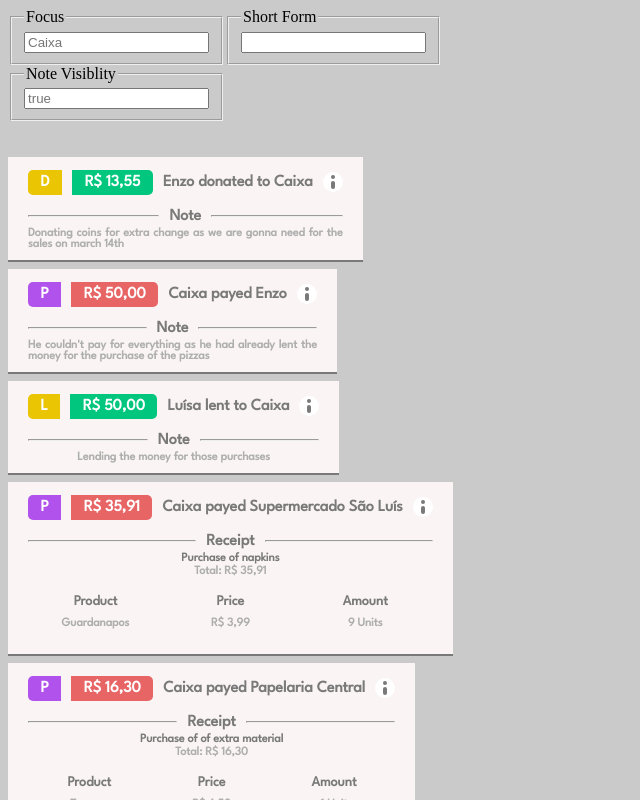
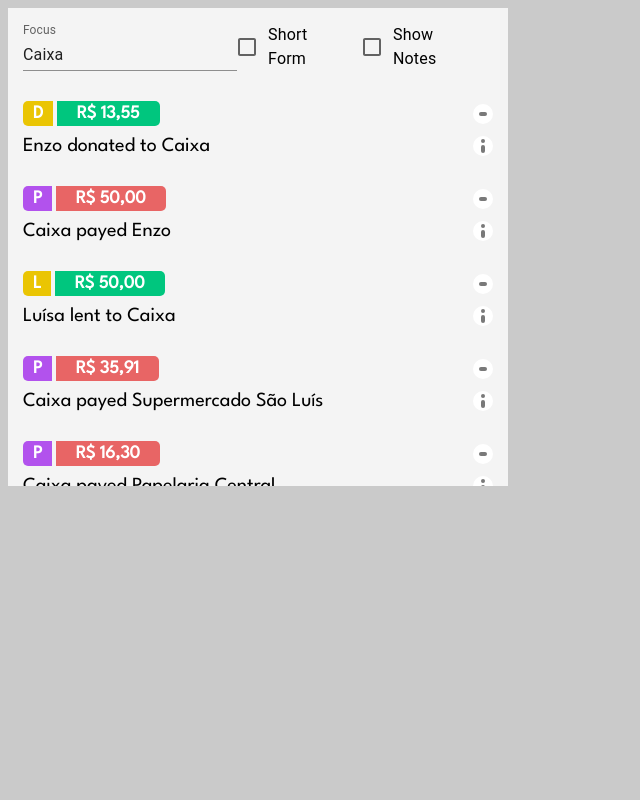
Before and after one commit to EnzoHB/NR-Sales-Website, a React (Create React App) app: page / in a window 1280 px wide. Shown: the top 800 px of the page, without its empty margins (0-640 px from the left). Built offline with nearby package versions, Linux system fonts and the light colour scheme.

Commit message:
Going nuts with the result
This is so fucking good BRO React is amazing

```diff
--- a/package.json
+++ b/package.json
@@ -3,6 +3,9 @@
   "version": "0.1.0",
   "private": true,
   "dependencies": {
+    "@emotion/react": "^11.8.2",
+    "@emotion/styled": "^11.8.1",
+    "@mui/material": "^5.5.0",
     "@testing-library/jest-dom": "^5.16.2",
     "@testing-library/react": "^12.1.4",
     "@testing-library/user-event": "^13.5.0",
--- a/src/App.js
+++ b/src/App.js
@@ -1,10 +1,16 @@
 import React from 'react';
 import Ledger from './Components/Ledger.js';
+import { ledger } from './App/ledger.js'
 
 function App() {
+  const width = '500px';
+  const focus = 'Caixa';
+  const shortForm = false;
+  const noteVisibility = false;
+
   return (
     <>
-      <Ledger />
+      <Ledger width={width} focus={focus} items={ledger.history} shortForm={shortForm} noteVisibility={noteVisibility}/>
     </>
   )
 }
--- a/src/Components/Entry.js
+++ b/src/Components/Entry.js
@@ -1,4 +1,5 @@
-import React, { Component } from 'react'
+import React, { Component, useState } from 'react'
+import '../Styles/Entry.css';
 import { nanoid } from 'nanoid'
 
 class Entry extends Component {
@@ -7,19 +8,40 @@ class Entry extends Component {
 
         this.state = {
             shortForm: props.shortForm,
-            isNoteVisible: props.isNoteVisible
+            isNoteVisible: props.isNoteVisible,
+            wasNoteVisible: props.isNoteVisible
         }
     };
 
-    handleButtonClick(event) {
-        this.setState({ isNoteVisible: !this.state.isNoteVisible })
+    handleNoteButtonClick(event) {
+        this.setState({
+            isNoteVisible: !this.state.isNoteVisible,
+            wasNoteVisible: !this.state.wasNoteVisible
+        })
+    };
+
+    handleShortButtonClick() {
+        this.setState({
+            shortForm: !this.state.shortForm,
+            isNoteVisible: !this.state.isNoteVisible && this.state.wasNoteVisible,
+        })
     };
 
     render() {
+        var hide = this.props.isVisible? '' : 'hide';
+        var alone = this.props.isAlone? 'alone' : '';;
+
+        const entry = ['entry', hide, alone].join(' ').trim();
+
+        var hide = this.state.shortForm? 'hide' : '';
+
+        const container = ['container', hide].join(' ').trim()
 
         return (
-            <div className={this.props.isVisible? 'entry': 'entry hide'}>
-                <div className='body centralize'>
+            <div className={entry}>
+                <div className='body'>
+                    <div className='container'>
+                        <div className='indicators'>
                             <Operation operation={this.props.operation} />
                             <Amount
                                 focus={this.props.focus}
@@ -28,13 +50,18 @@ class Entry extends Component {
                                 subject={this.props.subject}
                                 operation={this.props.operation}
                             />
+                        </div>
+                        <ShortButton onClick={this.handleShortButtonClick.bind(this)} />
+                    </div>
+                    <div className={container}>
                         {this.state.shortForm? <></> :
                         <Text
                             subject={this.props.subject}
                             target={this.props.target}
                             operation={this.props.operation}
                         />}
-                    {this.state.shortForm? <></> : <Button onClick={this.handleButtonClick.bind(this)} />}
+                        {this.state.shortForm? <></> : <NoteButton onClick={this.handleNoteButtonClick.bind(this)} />}
+                    </div>
                 </div>
                 <div className={this.state.isNoteVisible? 'note': 'note hide'}>
                     {
@@ -63,7 +90,7 @@ function Operation({ operation }) {
     }
 
     return (
-        <div className='indicator operation centralize' style={{ backgroundColor: color }}>{text}</div>
+        <div className='indicator operation' style={{ backgroundColor: color }}>{text}</div>
     )
 };
 
@@ -79,7 +106,7 @@ function Text({ subject, target, operation }) {
     };
 
     return (
-        <div className='text centralize'>
+        <div className='text'>
             {`${subject || 'Someone'} ${verb} ${target || 'Somebody'}`}
         </div>
     );
@@ -106,17 +133,36 @@ function Amount({ focus, subject, target, operation, amount }) {
     color = grey;
 
     return (
-        <div className='indicator amount centralize' style={{ backgroundColor: color }}>
+        <div className='indicator amount' style={{ backgroundColor: color }}>
             {Number(amount).toLocaleString('pt-br', { style: 'currency', currency: 'BRL'})}
         </div>
     )
 };
 
-function Button({ onClick }) {
+function NoteButton({ onClick }) {
     return (
-        <div className='button centralize' onClick={onClick}>
+        <div className='button'>
+            <div className='circle' onClick={onClick}>
                 <div className='c'></div>
                 <div className='i'></div>
+            </div>
+        </div>
+    );
+};
+
+function ShortButton({ onClick, shortForm }) {
+    const longFormStyle = { transform: 'rotate(0.25turn)'}
+    const shortFormStyle = { };
+
+    var [ shortForm, setShortForm ] = useState(shortForm);
+
+    const handleClick = event => (setShortForm(!shortForm), onClick(event));
+
+    return (
+        <div className='button'>
+            <div className='circle' onClick={handleClick}>
+                <div className='i' style={shortForm? shortFormStyle: longFormStyle}></div>
+            </div>
         </div>
     );
 };
@@ -124,10 +170,12 @@ function Button({ onClick }) {
 function Content({ string }) {
     return (
         <>
-            <div className='title'>
-                <hr/><div className='header centralize'>Note</div><hr/>
+            <div className='header'>
+                <div className='line' />
+                <div className='title'>Note</div>
+                <div className='line' />
             </div>
-            <div className='content centralize'>{string}</div>
+            <div className='content'>{string}</div>
         </>
     )
 };
@@ -138,13 +186,14 @@ function Receipt({ receipt }) {
 
     return (
         <>
-            <div className='title'>
-                <hr/><div className='header centralize'>Receipt</div><hr/>
+            <div className='header'>
+                <div className='line' />
+                <div className='title'>Receipt</div>
+                <div className='line' />
             </div>
+            <div className='info'>
                 <div className='name'>{receipt.name}</div>
-            <div className='total'>
-                Total: {Number(receipt.total).toLocaleString(...locale)}
-            </div>
+                <div className='total'>Total: {Number(receipt.total).toLocaleString(...locale)}</div>
                 <div className='table'>
                     <table>
                         <thead>
@@ -158,6 +207,7 @@ function Receipt({ receipt }) {
                             {receipt.items.map(item => < TableRow key={nanoid()} item={item} locale={locale}/>)}
                         </tbody>
                     </table>
+                </div>
             </div>
         </>
     )
--- a/src/Components/Ledger.js
+++ b/src/Components/Ledger.js
@@ -1,40 +1,43 @@
-import React, { createRef, useEffect, useState, useRef, Component } from 'react';
+import React, { useRef, useState } from 'react';
 import Entry from './Entry.js';
-import '../Styles/Entry.css';
-import '../Styles/Note.css';
-import { ledger } from '../App/ledger.js'
+import '../Styles/Ledger.css';
+
+import { Checkbox, TextField, FormGroup, FormControlLabel } from '@mui/material';
 import { nanoid } from 'nanoid';
 
-const FOCUS = 'Caixa';
-const DEFAULT_NOTE_VISIBILITY = true;
 
-const index = ledger.history.length - 1;
-const sample = [ ledger.history[index] ];
+function Ledger({ width, focus, items, shortForm, noteVisibility }) {
 
-function Ledger(props) {
-    const t = true;
-    const f = false;
-    const style = {
-        display: 'flex',
-        width: '500px',
-        flexWrap: 'wrap',
-    }
+    var [ width, setWidth ] = useState(width);
+    var [ items, setItems ] = useState(items)
+    var [ focus, setFocus ] = useState(focus);
 
-    const [ focus, setFocus ] = useState(FOCUS);
-    const [ shortForm, setShortForm ] = useState(false);
-    const [ defaultNoteVisibility, setDefaultNoteVisibility ] = useState(DEFAULT_NOTE_VISIBILITY);
+    var [ shortForm, setShortForm] = useState(shortForm);
+    var [ noteVisibility, setNoteVisiblity] = useState(noteVisibility);
+
+    const handleTextChange = event => setFocus(event.target.value);
+    const handleShortFormClick = event => setShortForm(event.target.checked)
+    const handleNoteVisiblityClick = event => setNoteVisiblity(event.target.checked);
+
+    function handleLoad(event) {
+        console.log('Enzo')
+        event.target.scrollTo({
+            top: 0,
+            left: 0,
+            behavior: 'smooth'
+        });
+    };
 
     return (
         <>
-        <div style={style}>
-            <Input legend='Focus' placeholder={focus} onChange={setFocus}/>
-            <Input legend='Short Form' placeholder={shortForm} onChange={setShortForm}/>
-            <Input legend='Note Visiblity' placeholder={`${defaultNoteVisibility}`} onChange={setDefaultNoteVisibility}/>
+        <div style={{ width }}>
+            <div className='controls'>
+                <TextField id="standard-basic" label="Focus" variant="standard" onChange={handleTextChange} defaultValue={focus}/>
+                <FormControlLabel control={<Checkbox onChange={handleShortFormClick}/>} label="Short Form" />
+                <FormControlLabel control={<Checkbox onChange={handleNoteVisiblityClick}/>} label="Show Notes" />
             </div>
-        <br/>
-        <br/>
-        <div className='ledger'>
-            {ledger.history.map(({ subject, operation, target, amount, note }) => (
+            <div className='ledger' onLoad={handleLoad}>
+                {items.map(({ id, subject, operation, target, amount, note }) => (
                     <Entry
                         key={nanoid()}
                         shortForm={shortForm}
@@ -45,15 +48,17 @@ function Ledger(props) {
                         subject={subject}
                         isVisible={focus == subject || focus == target}
                         operation={operation}
-                    isNoteVisible={defaultNoteVisibility}
+                        isNoteVisible={noteVisibility}
                     />
                     )
-            )}
+                ).reverse()}
+            </div>
         </div>
         </>
     );
 }
 
+/*
 function Input({ legend, placeholder, onChange }) {
     const style = {
         width: 'fit-content',
@@ -79,4 +84,6 @@ function Input({ legend, placeholder, onChange }) {
     );
 };
 
+*/
+
 export default Ledger;
--- a/src/Styles/App.css
+++ b/src/Styles/App.css
@@ -1,14 +1,6 @@
-.ledger {
-    display: flex;
-    width: max-content;
-    flex-direction: column-reverse;
-    flex-wrap: nowrap;
-    justify-content: center;
-    gap: 7.5px;
-}
-
 body {
-    background: rgb(202, 202, 202)
+    background: rgb(202, 202, 202);
+    overflow: hidden;
 }
 
 .centralize {
@@ -21,3 +13,7 @@ body {
     visibility: hidden;
     position: absolute;
 }
+
+.alone {
+    width: min-content;
+}
--- a/src/Styles/Entry.css
+++ b/src/Styles/Entry.css
@@ -1,85 +1,227 @@
 @import url('https://fonts.googleapis.com/css2?family=League+Spartan:wght@200;300;400&family=Secular+One&display=swap');
 
+:root {
+    --background: #f4f4f4;
+    --fonts: #5c5c5c;
+    --color: #aeaeae;
+    --buttonLength: 20px;
+    --indicatorsRadius: 5px;
+    --buttonWidth: 4px;
+    --buttonHeight: 8px;
+    --padding: 15px;
+    --main: 20px;
+    --title: 18px;
+    --note: 16px;
+    --minimum-indicators-width: 175px;
+    --direction: row;
+}
+
 .entry {
-    /*background: radial-gradient(185.83% 185.83% at 50% 50%, #F3F3F3 0%, #CBCBCB 100%);
-    filter: drop-shadow(0px 4px 1px rgba(0, 0, 0, 0.2));
-    border-radius: 20px;
-    */
+    background-color: var(--background);
 
-    font-family: 'League Spartan', sans-serif;
+    font-family: 'League Spartan';
+    font-size: var(--main);
+    color: black;
 
-    padding: 0 20px;
-    width: min-content;
+    padding: var(--padding);
 
     display: flex;
     flex-direction: column;
-    align-content: flex-start;
-    justify-content: space-between;
-
-    background-color: #faf4f4;
-    border-bottom: 2px solid #797979;
-    font-weight: bold;
+    gap: calc(var(--padding) / 2);
 }
 
-.entry > .body {
+.body {
     display: flex;
-    flex-wrap: nowrap;
-    height: 50px;
+    flex-direction: column;
+    align-items: flex-start;
     gap: 10px;
+}
+
+.container {
+    display: flex;
+    flex-direction: var(--direction);
+    align-items: center;
+    width: 100%;
+    gap: 10px;
+    justify-content: space-between;
+}
+
+.indicators {
+    color: white;
+    font-size: var(--title);
+    font-weight: bold;
+
+    width: min-content;
+    height: min-content;
+
+    display: flex;
+    align-items: center;
+    justify-content: space-between;
+    gap: 3.5px;
+}
+
+.indicator {
+    height: fit-content;
+    padding: 4px 10px;
+
+    color: white;
+    font-size: var(--title);
+    font-weight: bold;
+
+    display: flex;
+    align-items: center;
+    justify-content: center;
+}
+
+.operation {
+    padding: 4px 10px;
+    border-radius: var(--indicatorsRadius) 0 0 var(--indicatorsRadius);
+}
+
+.amount {
+    padding: 4px 20px;
+    border-radius: 0 var(--indicatorsRadius) var(--indicatorsRadius) 0;
+}
+
+.text {
+    width: max-content;
+    height: min-content;
+
+    display: flex;
+    align-items: center;
+    justify-content: center;
+    text-align: end;
+}
+
+.button {
+    display: flex;
+    flex-direction: column;
+    justify-content: center;
+    align-items: center;
+    gap: 2px;
+
+    height: min-content;
+}
+
+.circle {
+    display: flex;
+    flex-direction: column;
+    justify-content: center;
+    align-items: center;
+    gap: 2px;
+
+    width: var(--buttonLength);
+    height: var(--buttonLength);
+    border-radius: calc(var(--buttonLength) / 2);
+    background-color: #ffffff;
+}
+
+.c {
+    width: var(--buttonWidth);
+    height: var(--buttonWidth);
+    border-radius: calc(var(--buttonWidth) / 2);
+    background-color: #797979
+}
+
+.i {
+    width: var(--buttonWidth);
+    height: var(--buttonHeight);
+    border-radius: calc(var(--buttonHeight) / 2);
+    background-color: #797979
+}
+
+.note {
+    display: flex;
+    flex-direction: column;
+    gap: calc(var(--padding) / 2)
+}
+
+.header {
+    display: flex;
     align-items: center;
 }
 
-.entry > .body > .indicator {
-    color: white;
-    padding: 5px 12.5px;
-    /*border-radius: 10px; */
-    font-weight: bold;
-    height: fit-content;;
+.line {
+    height: 1px;
+    width: 10px;
+    background-color: var(--fonts);
+    flex: content;
 }
 
-.entry > .body > .amount {
-    --radius: 5px;
-    border-radius: 0 var(--radius) var(--radius) 0;
-}
-
-.entry > .body > .operation {
-    --radius: 5px;
-    border-radius: var(--radius) 0 0 var(--radius);
-}
-
-.entry > .body >.text {
-    height: inherit;
-    color: #797979;
-    font-weight: bold;
+.title {
+    font-size: var(--title);
+    padding: 0 var(--padding);
     width: max-content;
 }
 
-.entry > .body > .button {
-    --length: 20px;
+.content {
+    font-size: var(--note);
+    color: var(--fonts);
+    word-wrap: break-word;
+
+    display: flex;
+    justify-content: center;
+    text-align: justify;
+}
+
+.info {
+    font-size: var(--note);
+    color: var(--fonts);
+
+    width: 100%;
+    height: fit-content;
+
     display: flex;
     flex-direction: column;
-    gap: 2px;
-    justify-self: flex;
-
-    width: var(--length);
-    height: var(--length);
-    border-radius: calc(var(--length) / 2);
-    background-color: #ffffff;
+    justify-content: center;
+    align-items: center;
+    gap: 10px
 }
 
-.entry > .body > .button > .c {
-    --pixels: 4px;
-    width: var(--pixels);
-    height: var(--pixels);
-    border-radius: calc(var(--pixels) / 2);
-    background-color: #797979
+.name {
+    color: var(--fonts);
 }
 
-.entry > .body > .button > .i {
-    --width: 4px;
-    --height: 8px;
-    width: var(--width);
-    height: var(--height);
-    border-radius: calc(var(--height) / 2);
-    background-color: #797979
+.table {
+    width: inherit;
 }
+
+table {
+    width: inherit;
+    table-layout: fixed;
+    text-align: center;
+}
+
+caption {
+    padding: 5px 0;
+}
+
+th {
+    color: black;
+    font-size: var(--title);
+}
+
+td {
+    padding: 4px;
+}
+
+/**
+<div class="entry hide">
+    <div class="body">
+        <div class='indicators'>
+            <div class="indicator operation" style="background-color: rgb(234, 197, 3);">D</div>
+            <div class="indicator amount" style="background-color: rgb(112, 112, 112);">R$&nbsp;10,00</div>
+        </div>
+        <div class="text">Enzo donated to Doações</div>
+        <div class="button">
+            <div class="c"></div>
+            <div class="i"></div>
+        </div>
+    </div>
+    <div class="note">
+        <div class="title"><hr><div class="header">Note</div><hr></div>
+        <div class="content">Everyone donates R$ 10,00 to the initial investment</div>
+    </div>
+</div>
+
+*/
--- /dev/null
+++ b/src/Styles/Ledger.css
@@ -0,0 +1,53 @@
+:root {
+    --background: #f4f4f4;
+    --fonts: #5c5c5c;
+    --color: #aeaeae;
+    --buttonLength: 20px;
+    --indicatorsRadius: 5px;
+    --buttonWidth: 4px;
+    --buttonHeight: 8px;
+    --padding: 15px;
+    --main: 20px;
+    --title: 18px;
+    --note: 16px;
+    --minimum-indicators-width: 175px;
+    --direction: row;
+}
+
+.ledger {
+    display: flex;
+    width: inherit;
+    height: 400px;
+    overflow: scroll;
+    overflow-x: hidden;
+    flex-direction: column;
+    flex-wrap: nowrap;
+    gap: 0px;
+}
+
+/* width */
+.ledger::-webkit-scrollbar {
+    width: 10px;
+}
+
+/* Track */
+.ledger::-webkit-scrollbar-track {
+    background: #f1f1f1;
+}
+
+/* Handle */
+.ledger::-webkit-scrollbar-thumb {
+    background: #888;
+}
+
+/* Handle on hover */
+.ledger::-webkit-scrollbar-thumb:hover {
+    background: #555;
+}
+
+.controls {
+    padding: var(--padding);
+    display: flex;
+    justify-content: space-between;
+    background-color: var(--background);
+}
--- a/src/Styles/Note.css
+++ /dev/null
@@ -1,99 +0,0 @@
-:root {
-    --table-round: 10px;
-}
-
-.note {
-    width: 100%;
-    height: fit-content;
-    display: flex;
-    flex-direction: column;
-    align-items: center;
-    margin: 0 0 10px 0;
-    gap: 2.5px;
-}
-
-.note > .title {
-    color: #797979;
-    width: 100%;
-    font-size: 16px;
-    display: flex;
-    justify-content: space-between;
-}
-
-.note > .title > hr {
-    height: 0;
-    width: 100%;
-}
-
-.note > .title > .header {
-    padding: 0 10px;
-}
-
-.note > .content {
-    text-align: justify;
-    color: #AEAEAE;
-    font-size: 12px;
-    word-wrap: break-word;
-    white-space: normal;
-}
-
-.note > .name {
-    color: #797979;
-    font-size: 12px;
-}
-
-.note > .total {
-    font-size: 12px;
-    color: #AEAEAE;
-}
-
-.note > .table {
-    width: 100%;
-    font-size: 12px;
-    padding: 10px 0;
-}
-
-.note > .table > table {
-    width: inherit;
-    border-collapse: collapse;
-    text-align: center;
-    color: #AEAEAE;
-    table-layout: fixed;
-}
-
-.note > .table > table > thead {
-    color: #797979;
-}
-
-
-.note > .table > table > thead > tr > th {
-    padding: 5px;
-    font-size: 14px;
-}
-
-.note > .table > table > tbody > tr > td {
-    padding: 5px 0;
-
-}
-
-
-.table table thead tr:first-child th:first-child {
-    border-top-left-radius: var(--table-round)
-}
-
-.table table thead tr:first-child th:last-child {
-    border-top-right-radius: var(--table-round)
-}
-
-.table table tr:last-child td:first-child {
-    border-bottom-left-radius: var(--table-round)
-}
-
-.table table tr:last-child td:last-child {
-    border-bottom-right-radius: var(--table-round)
-}
-
-.note > hr {
-    height: 0;
-    width: 100%
-}
```
Also changed, not shown: src/model.html (deleted, +0 -50 lines), 1 other file (tests, documents, lock files or other folders). Lines whose indentation alone changed are shown as unchanged.
